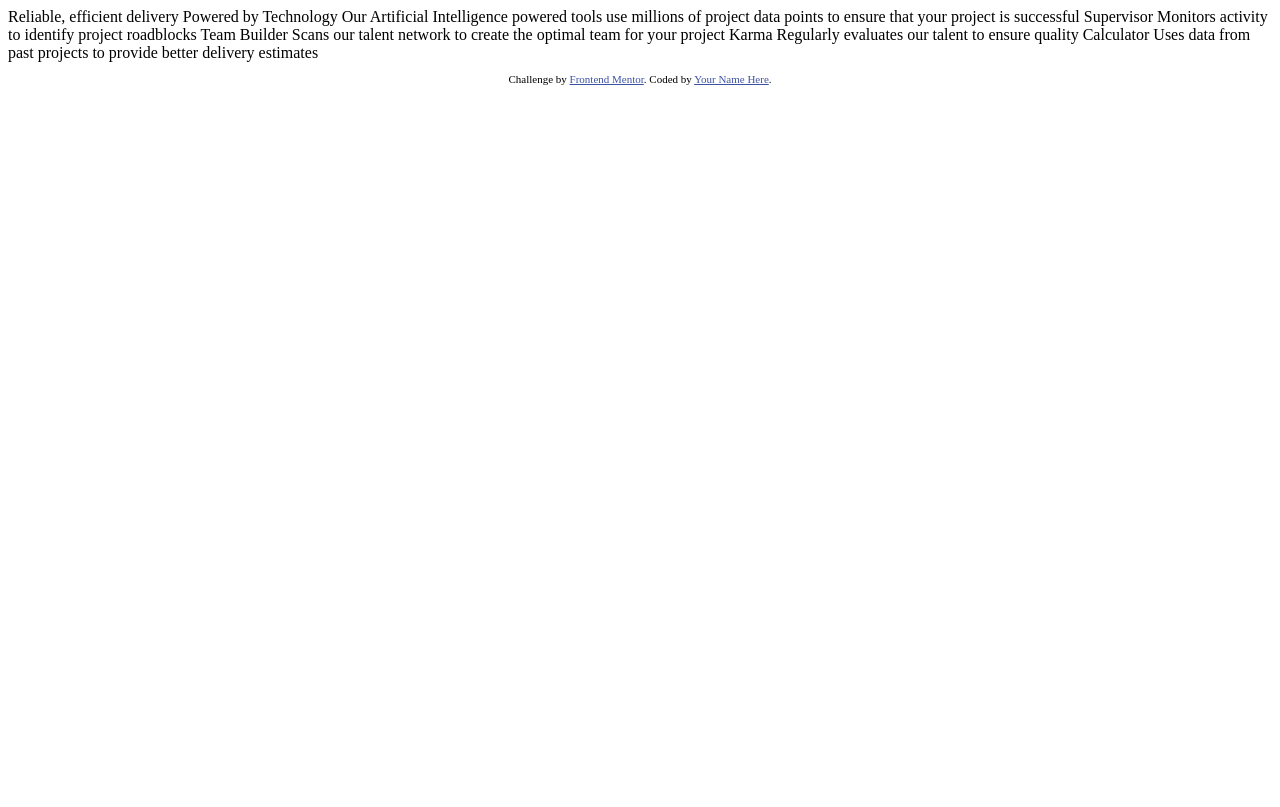
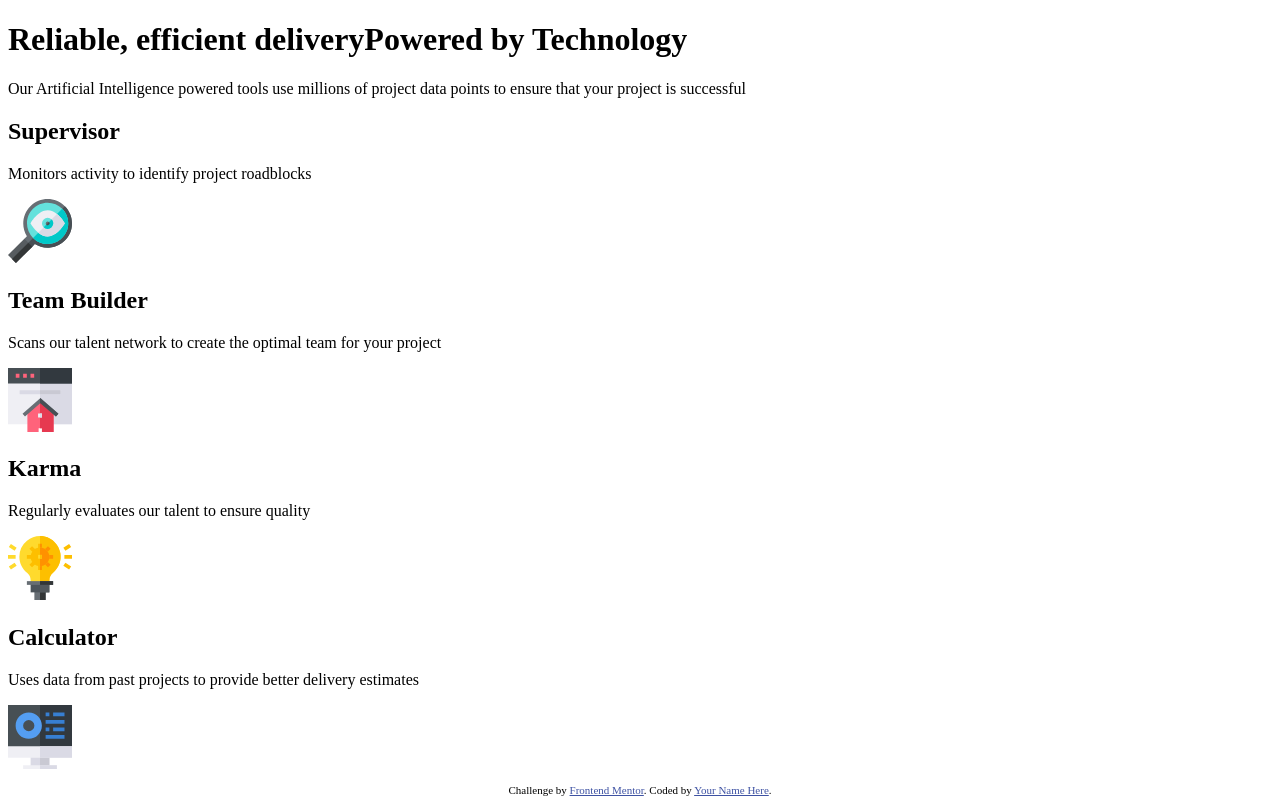
Before and after one commit to Achigyus/four-card-feature-section, a React (Vite) app: page / in a window 1280 px wide. Built offline with nearby package versions, Linux system fonts and the light colour scheme.

Commit message:
finish html

```diff
--- a/index.html
+++ b/index.html
@@ -31,25 +31,7 @@
 
 <body>
 
-  Reliable, efficient delivery
-  Powered by Technology
-
-  Our Artificial Intelligence powered tools use millions of project data points
-  to ensure that your project is successful
-
-  Supervisor
-  Monitors activity to identify project roadblocks
-
-  Team Builder
-  Scans our talent network to create the optimal team for your project
-
-  Karma
-  Regularly evaluates our talent to ensure quality
-
-  Calculator
-  Uses data from past projects to provide better delivery estimates
-
-
+  <div id="root"></div>
   <footer>
     <p class="attribution">
       Challenge by <a href="https://www.frontendmentor.io?ref=challenge" target="_blank">Frontend Mentor</a>.
--- a/src/App.jsx
+++ b/src/App.jsx
@@ -1,11 +1,56 @@
 import './App.css'
+import magnifyingIcon from './assets/icon-supervisor.svg'
+import homepageIcon from './assets/icon-team-builder.svg'
+import lightBulbIcon from './assets/icon-karma.svg'
+import computerIcon from './assets/icon-calculator.svg'
 
 function App() {
 
   return (
-    <>
-      <p>Code goes here</p>
-    </>
+    <div className="container">
+      <header className="four_card_feature_header">
+        <h1 className="four_card_feature_title">
+          <span>Reliable, efficient delivery</span>Powered by Technology
+        </h1>
+        <p className="four_card_feature_header_title_desc">Our Artificial Intelligence powered tools use millions of project data points
+        to ensure that your project is successful</p>
+      </header>
+      <main className="four_card_feature_main">
+        <div className="four_card_feature_card_container">
+          <div className="four_card_feature_card">
+            <h2 className="four_card_feature_card_title">Supervisor</h2>
+            <p className="four_card_feature_card_desc">Monitors activity to identify project roadblocks</p>
+            <div className="four_card_feature_card_img_container">
+              <img src={magnifyingIcon} alt="magnifying glass icon" className="four_card_feature_card_img" />
+            </div>
+          </div>
+
+          <div className="four_card_feature_card">
+            <h2 className="four_card_feature_card_title">Team Builder</h2>
+            <p className="four_card_feature_card_desc">Scans our talent network to create the optimal team for your project</p>
+            <div className="four_card_feature_card_img_container">
+              <img src={homepageIcon} alt="homepage icon" className="four_card_feature_card_img" />
+            </div>
+          </div>
+
+          <div className="four_card_feature_card">
+            <h2 className="four_card_feature_card_title">Karma</h2>
+            <p className="four_card_feature_card_desc">Regularly evaluates our talent to ensure quality</p>
+            <div className="four_card_feature_card_img_container">
+              <img src={lightBulbIcon} alt="light bulb icon" className="four_card_feature_card_img" />
+            </div>
+          </div>
+
+          <div className="four_card_feature_card">
+            <h2 className="four_card_feature_card_title">Calculator</h2>
+            <p className="four_card_feature_card_desc">Uses data from past projects to provide better delivery estimates</p>
+            <div className="four_card_feature_card_img_container">
+              <img src={computerIcon} alt="computer icon" className="four_card_feature_card_img" />
+            </div>
+          </div>
+        </div>
+      </main>
+    </div>
   )
 }
 
```
